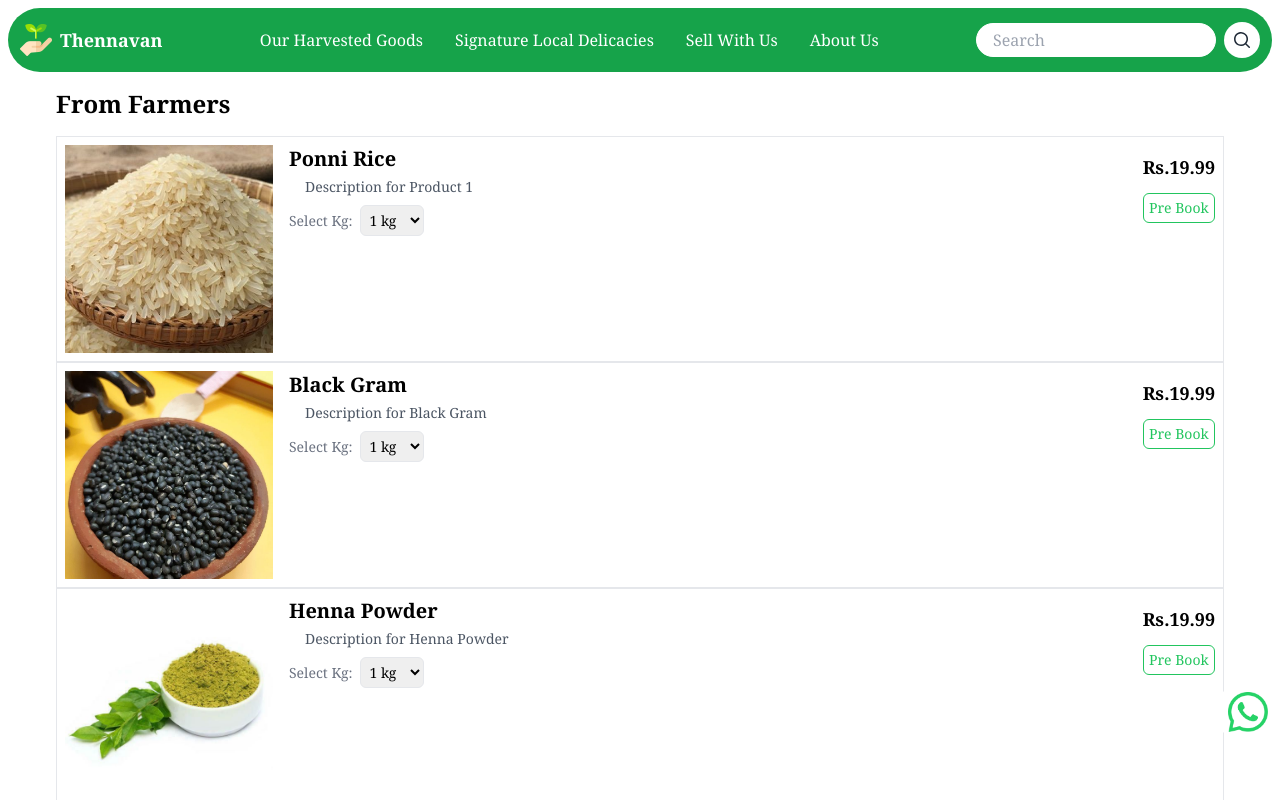
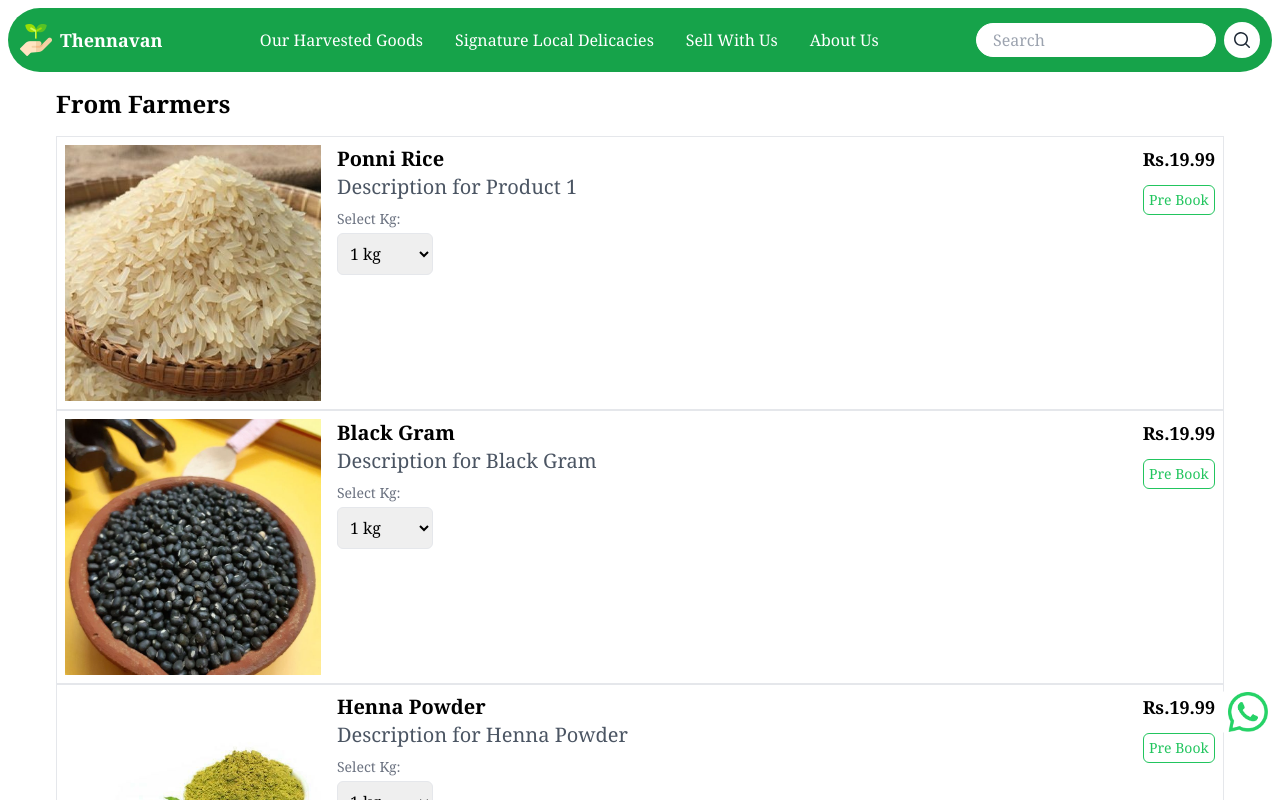
Before and after one commit to GayathriCodes2/THENNAVAN-UI, a Next.js app: page /fromfarmersproducts in a window 1280 px wide. Shown: the top 800 px of the page. Built offline with nearby package versions, Linux system fonts and the light colour scheme.

Commit message:
updated product card

```diff
--- a/components/productcard.jsx
+++ b/components/productcard.jsx
@@ -1,30 +1,15 @@
-// components/ProductCard.js
 "use client"
-import { useState, useEffect } from 'react';
+import { useState } from 'react';
 
-const ProductCard = ({ imageUrl, heading, description, buyNowLink, weightOptions, price }) => {
+const ProductCard = ({ imageUrl, heading, description, price, buyNowLink, weightOptions }) => {
   const [selectedWeight, setSelectedWeight] = useState(weightOptions[0]?.value);
-  const [totalPrice, setTotalPrice] = useState(0);
-
-  useEffect(() => {
-    // Fetch initial price based on the selected weight
-    fetchPrice(selectedWeight);
-  }, [selectedWeight]);
-
-  const fetchPrice = (selectedWeight) => {
-    // Add logic to fetch prices dynamically based on the selected weight
-    // Replace the following line with your actual price fetching logic
-    const newPrice = price[selectedWeight] || 0;
-    setTotalPrice(newPrice);
-  };
 
   const handleWeightChange = (event) => {
-    const selectedWeight = event.target.value;
-    setSelectedWeight(selectedWeight);
+    setSelectedWeight(event.target.value);
   };
 
   const handlePreBookClick = () => {
-    const linkWithWeight = `${buyNowLink}%20${heading}%20with%20weight%20${selectedWeight}`;
+    const linkWithWeight = `${buyNowLink}%20${heading}%20weight%20${selectedWeight}`;
     console.log('Pre Book clicked for', heading, 'with weight', selectedWeight);
     window.location.href = linkWithWeight;
   };
@@ -32,25 +17,18 @@ const ProductCard = ({ imageUrl, heading, description, buyNowLink, weightOptions
   return (
     <div className="flex border p-2">
       <div>
-        <img src={imageUrl} alt={heading} height={44} width={44} className="lg:w-52 w-28 lg:h-52 h-32 object-cover" />
+        <img src={imageUrl} alt={heading} height={44} width={44} className="lg:w-64 w-28 lg:h-64 h-32 object-cover" />
       </div>
-
       <div className="flex-grow lg:mx-4 mx-1">
         <h4 className="lg:text-xl text-xs font-semibold">{heading}</h4>
-        <p className="text-gray-600 text-sm ml-2 lg:ml-4 my-1">{description}</p>
-
-        <label htmlFor="weight" className="mt-2 text-sm text-gray-500">
-          Select Kg:
-        </label>
+        <p className="text-gray-600 text-sm lg:text-xl">{description}</p>
+        <label htmlFor="weight" className="block mt-2 text-sm text-gray-500">Select Kg:</label>
         <select
           id="weight"
           name="weight"
-          className="mt-1 mx-2 p-1 w-16 text-sm border rounded-md"
+          className="mt-1 p-2 w-24 border rounded-md"
           value={selectedWeight}
-          onChange={(e) => {
-            handleWeightChange(e);
-            fetchPrice(e.target.value);
-          }}
+          onChange={handleWeightChange}
         >
           {weightOptions.map((option) => (
             <option key={option.value} value={option.value}>
@@ -58,12 +36,9 @@ const ProductCard = ({ imageUrl, heading, description, buyNowLink, weightOptions
             </option>
           ))}
         </select>
-
-
       </div>
-
       <div className="flex flex-col items-end">
-      <p className="text-lg font-semibold mt-2">Rs.{totalPrice.toFixed(2)}</p>
+        <p className="sm:text-lg text-sm font-semibold">Rs.{price[selectedWeight]}</p>
         <button
           className="w-full lg:px-1 my-3 px-2 py-1 bg-white border-green-500 text-green-500 rounded-md focus:outline-none border hover:bg-green-500 hover:text-white transition duration-300 ease-in-out sm:text-sm text-xs"
           onClick={handlePreBookClick}
```
